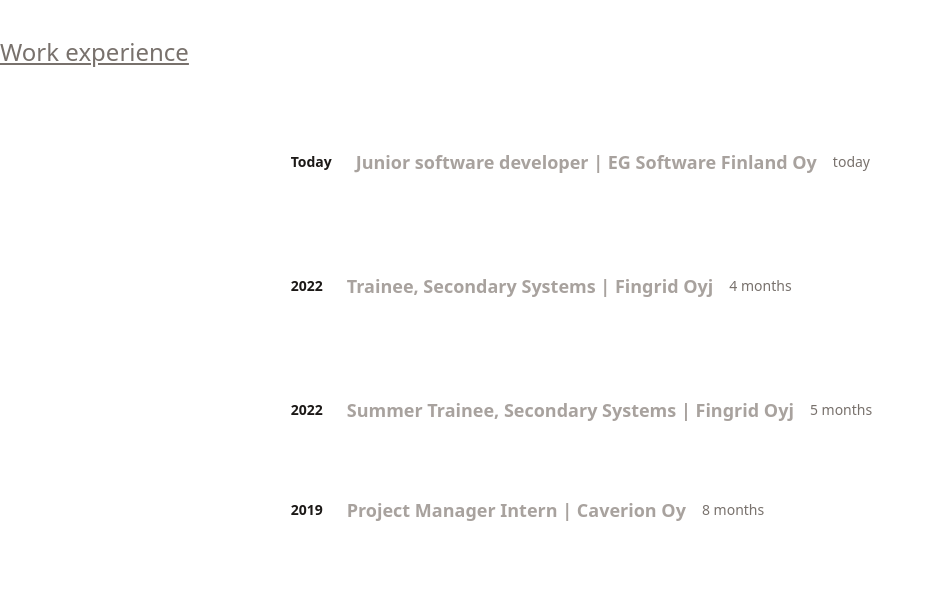
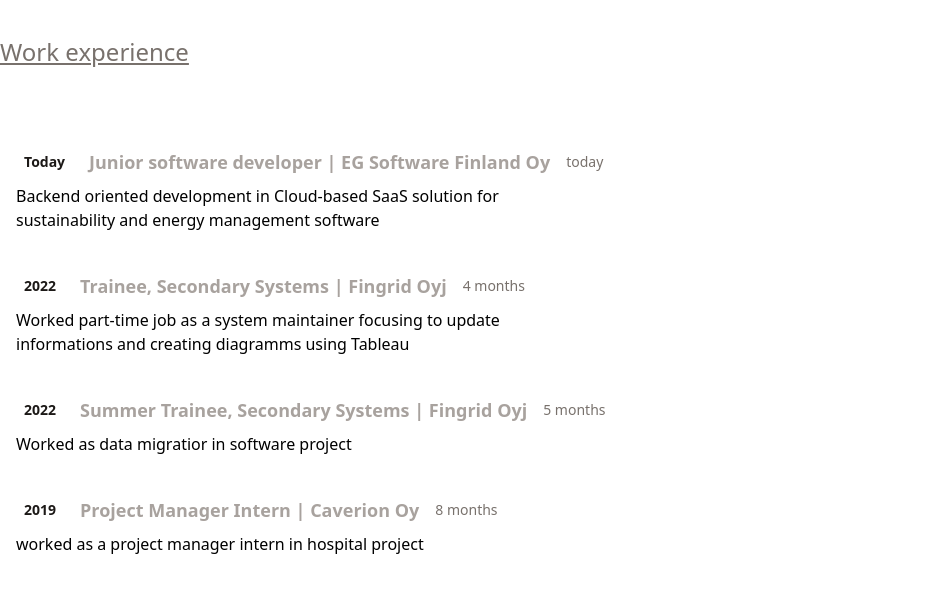
Before and after one commit to jvwlehti/cv-project, an Angular app: page / in a window 1280 px wide. Shown: the top 592 px of the page, without its empty margins (0-935 px from the left). Built offline with nearby package versions, Linux system fonts and the light colour scheme.

Commit message:
set width for details

```diff
--- a/src/app/timeline-item/timeline-item.component.html
+++ b/src/app/timeline-item/timeline-item.component.html
@@ -1,7 +1,7 @@
-<ol class=""flex flex-col md:flex-row relative border-l border-stone-700 dark:border-stone-700>
+<ol class="" flex flex-col md:flex-row relative border-l border-stone-700 dark:border-stone-700>
     <li class="mb-10 ml-4">
         <div class="flex flex-wrap gap-4 flex-row items-center justify-start text-xs md:text-sm">
-            <span class="inline-block px-2 py-1 font-semibold text-stone-900">
+            <span class="inline-block px-2 py-1 font-semibold text-stone-900 fill-black">
                 {{timelineItem?.year}}
             </span>
             <h3 class="text-lg font-semibold text-stone-400">
@@ -11,7 +11,7 @@
                 {{timelineItem?.duration}}
             </div>
         </div>
-        <p class="my-2 text-base font-normal text-white">
+        <p class="my-2 text-base font-normal text-black md:w-2/3">
             {{timelineItem?.details}}
         </p>
 
--- a/src/app/timeline/timeline.component.html
+++ b/src/app/timeline/timeline.component.html
@@ -1,7 +1,7 @@
 <h2 class="text-2xl underline text-stone-500">
     Work experience
 </h2>
-<div class="flex flex-col md:flex-row justify-center my-20">
+<div class="flex flex-col md:flex-row my-20">
     <div class="w-full md:w-7/12">
       <app-timeline-item *ngFor="let item of items"
         [timelineItem]="item">
```
